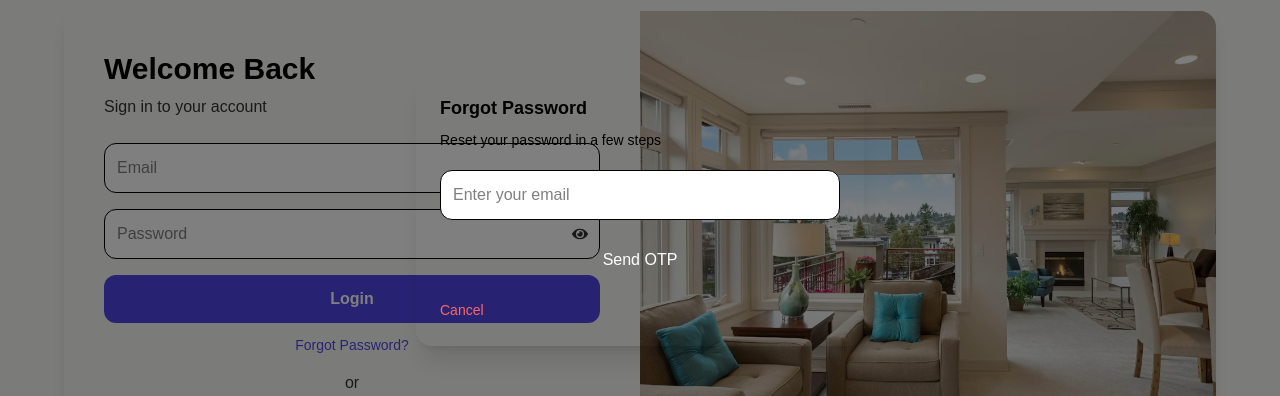
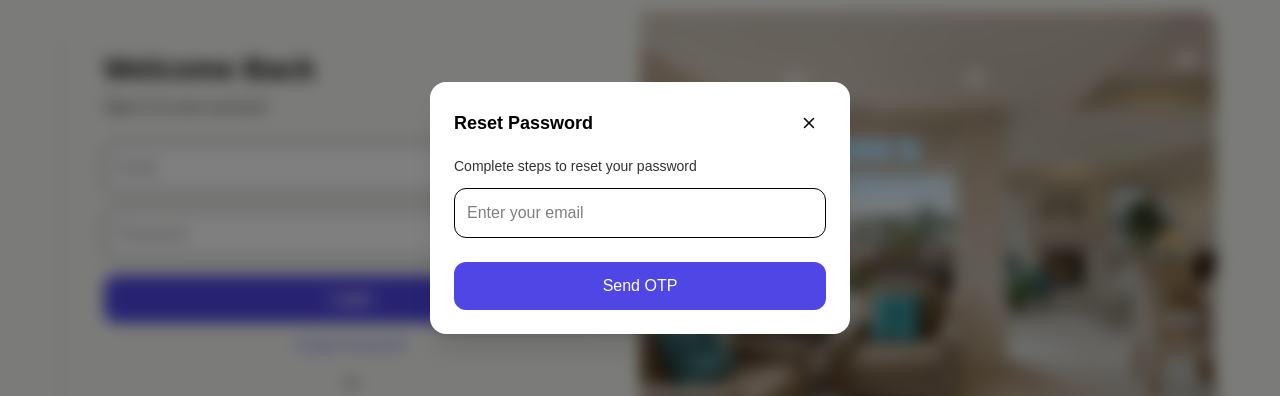
Before and after one commit to Aakash070802/brick-nest-estate, a React (Vite) app in the folder frontend/: page /login in a window 1280 px wide. Both pictures are taken after a click on the element "Forgot Password?". Shown: the part 192-588 px from the top of the page. Built offline with nearby package versions, Linux system fonts and the light colour scheme; no server answers.

Commit message:
feat: enhance Modal component with title and close button; integrate into Login and Register flows

```diff
--- a/frontend/src/components/common/Modal.jsx
+++ b/frontend/src/components/common/Modal.jsx
@@ -1,17 +1,42 @@
 import { motion } from "framer-motion";
+import { X } from "lucide-react";
 
-const Modal = ({ children, onClose }) => {
+const Modal = ({ children, onClose, title }) => {
   return (
     <>
-      <div className="fixed inset-0 bg-black/50 z-40" onClick={onClose} />
+      {/* Backdrop */}
+      <div
+        className="fixed inset-0 bg-black/50 backdrop-blur-sm z-40"
+        onClick={onClose}
+      />
 
+      {/* Modal */}
       <motion.div
-        initial={{ opacity: 0, scale: 0.9 }}
-        animate={{ opacity: 1, scale: 1 }}
-        exit={{ opacity: 0, scale: 0.9 }}
-        className="fixed z-50 top-1/2 left-1/2 -translate-x-1/2 -translate-y-1/2 bg-(--color-surface) p-6 rounded-xl w-[90%] max-w-sm"
+        initial={{ opacity: 0, scale: 0.95, y: 30 }}
+        animate={{ opacity: 1, scale: 1, y: 0 }}
+        exit={{ opacity: 0, scale: 0.95, y: 30 }}
+        className="fixed z-50 top-1/2 left-1/2
+        -translate-x-1/2 -translate-y-1/2
+        w-[92%] sm:w-[85%] md:w-[420px]
+        max-h-[90vh] overflow-y-auto
+        bg-[var(--color-card)]
+        text-[var(--color-foreground)]
+        rounded-2xl shadow-xl p-5 sm:p-6"
       >
-        {children}
+        {/* Header */}
+        <div className="flex items-center justify-between mb-4">
+          {title && <h2 className="text-lg font-semibold">{title}</h2>}
+
+          <button
+            onClick={onClose}
+            className="p-2 rounded-lg hover:bg-[var(--color-muted)] transition"
+          >
+            <X size={18} />
+          </button>
+        </div>
+
+        {/* Content */}
+        <div className="space-y-3">{children}</div>
       </motion.div>
     </>
   );
--- a/frontend/src/containers/auth/Login.jsx
+++ b/frontend/src/containers/auth/Login.jsx
@@ -17,41 +17,78 @@ import {
   loginFailure,
 } from "../../redux/features/userSlice";
 import LoginForm from "../../components/common/LoginForm";
-import { motion } from "framer-motion";
+import Modal from "../../components/common/Modal";
+import { motion, AnimatePresence } from "framer-motion";
 import { toast } from "react-toastify";
+import { FaEye, FaEyeSlash } from "react-icons/fa";
+
+const backdrop = {
+  hidden: { opacity: 0 },
+  visible: { opacity: 1 },
+  exit: { opacity: 0 },
+};
+
+const modalAnim = {
+  hidden: { opacity: 0, scale: 0.9, y: 40 },
+  visible: {
+    opacity: 1,
+    scale: 1,
+    y: 0,
+    transition: { duration: 0.25 },
+  },
+  exit: {
+    opacity: 0,
+    scale: 0.9,
+    y: 40,
+    transition: { duration: 0.2 },
+  },
+};
 
 const Login = () => {
-  const [formData, setFormData] = useState({
-    email: "",
-    password: "",
-  });
+  /**
+   * @description State variables for login form, Google login loading state, account restoration flow, and forgot password flow
+   */
+  const [formData, setFormData] = useState({ email: "", password: "" });
   const [googleLoading, setGoogleLoading] = useState(false);
 
-  // Restore Account State
   const [showRestoreModal, setShowRestoreModal] = useState(false);
   const [step, setStep] = useState(1);
   const [otp, setOtp] = useState("");
 
-  // Forgot Password State
+  /**
+   * @description State variables for forgot password flow, including modal visibility, step tracking, form inputs, and error handling
+   */
   const [showForgotModal, setShowForgotModal] = useState(false);
   const [forgotStep, setForgotStep] = useState(1);
   const [forgotEmail, setForgotEmail] = useState("");
   const [forgotOtp, setForgotOtp] = useState("");
   const [newPassword, setNewPassword] = useState("");
+  const [confirmNewPassword, setConfirmNewPassword] = useState("");
+  const [resetError, setResetError] = useState("");
+  const [showResetPassword, setShowResetPassword] = useState(false);
 
+  /**
+   * @description Redux dispatch and navigation hooks for handling authentication flow and page redirection
+   */
   const dispatch = useDispatch();
   const navigate = useNavigate();
   const { loading, error } = useSelector((state) => state.user);
 
+  /**
+   * @function handleChange
+   * @description Updates form data state on input change
+   */
   const handleChange = (e) => {
-    setFormData({
-      ...formData,
-      [e.target.id]: e.target.value,
-    });
+    setFormData({ ...formData, [e.target.id]: e.target.value });
   };
 
+  /**
+   * @function handleSubmit
+   * @description Validates form data and handles login flow, including error handling for account deactivation
+   */
   const handleSubmit = async (e) => {
     e.preventDefault();
+
     if (!formData.email || !formData.password) {
       return dispatch(loginFailure("All fields are required"));
     }
@@ -62,9 +99,7 @@ const Login = () => {
 
     try {
       dispatch(loginStart());
-
       const data = await loginUser(formData);
-
       dispatch(loginSuccess(data.data));
       toast.success("Welcome");
       navigate("/");
@@ -78,12 +113,14 @@ const Login = () => {
     }
   };
 
+  /**
+   * @function handleGoogleLogin
+   * @description Handles Google login flow, including error handling for account deactivation and cancellation
+   */
   const handleGoogleLogin = async () => {
     try {
       setGoogleLoading(true);
-
       const data = await loginWithGoogle();
-
       dispatch(loginSuccess(data.data));
       toast.success("Welcome");
       navigate("/");
@@ -101,6 +138,10 @@ const Login = () => {
     }
   };
 
+  /**
+   * @function handleRequestOtp
+   * @description Sends OTP request for account restoration and moves to OTP verification step
+   */
   const handleRequestOtp = async () => {
     try {
       await requestRestore(formData.email);
@@ -111,13 +152,15 @@ const Login = () => {
     }
   };
 
+  /**
+   * @function handleVerifyOtp
+   * @description Verifies OTP for account restoration and logs in the user
+   */
   const handleVerifyOtp = async () => {
     try {
       const data = await verifyRestore(formData.email, otp);
-
       dispatch(loginSuccess(data.data));
       toast.success("Account restored");
-
       setShowRestoreModal(false);
       navigate("/");
     } catch (err) {
@@ -125,6 +168,10 @@ const Login = () => {
     }
   };
 
+  /**
+   * @function handleForgotRequest
+   * @description Sends forgot password request and moves to OTP verification step
+   */
   const handleForgotRequest = async () => {
     try {
       await forgotPasswordRequest(forgotEmail);
@@ -135,6 +182,10 @@ const Login = () => {
     }
   };
 
+  /**
+   * @function handleVerifyForgotOtp
+   * @description Verifies OTP for forgot password flow and moves to reset step
+   */
   const handleVerifyForgotOtp = async () => {
     try {
       await verifyForgotOtp(forgotEmail, forgotOtp);
@@ -145,15 +196,34 @@ const Login = () => {
     }
   };
 
+  /**
+   * @function handleResetPassword
+   * @description Validates new password and sends reset request to server
+   */
   const handleResetPassword = async () => {
+    setResetError("");
+
+    if (!newPassword) {
+      return setResetError("Password is required");
+    }
+
+    if (!/^(?=.*[A-Z])(?=.*[\W_]).{6,}$/.test(newPassword)) {
+      return setResetError(
+        "Min 6 chars, 1 uppercase, 1 special character required",
+      );
+    }
+
+    if (newPassword !== confirmNewPassword) {
+      return setResetError("Passwords do not match");
+    }
+
     try {
       await resetPassword(forgotEmail, newPassword);
       toast.success("Password updated");
-
       setShowForgotModal(false);
       setForgotStep(1);
-
-      // optional: auto fill email in login
+      setConfirmNewPassword("");
+      setNewPassword("");
       setFormData((prev) => ({ ...prev, email: forgotEmail }));
     } catch (err) {
       toast.error(err.message);
@@ -162,11 +232,11 @@ const Login = () => {
 
   return (
     <>
-      <div className="min-h-screen flex items-center justify-center bg-(--color-bg) px-4">
+      <div className="min-h-screen flex items-center justify-center bg-(--color-background) px-4">
         <motion.div
           initial={{ opacity: 0, y: 30 }}
           animate={{ opacity: 1, y: 0 }}
-          className="w-full max-w-6xl rounded-2xl overflow-hidden shadow-lg flex flex-col md:flex-row"
+          className="w-full max-w-6xl rounded-2xl overflow-hidden shadow-lg flex flex-col md:flex-row bg-(--color-card)"
         >
           <LoginForm
             formData={formData}
@@ -183,35 +253,45 @@ const Login = () => {
             <img src={loginBgImg} className="h-full w-full object-cover" />
           </div>
         </motion.div>
+      </div>
 
+      {/* RESTORE MODAL */}
+      <AnimatePresence>
         {showRestoreModal && (
-          <div className="fixed inset-0 bg-black/50 flex items-center justify-center z-50 px-4">
           <motion.div
-              initial={{ opacity: 0, scale: 0.9 }}
-              animate={{ opacity: 1, scale: 1 }}
-              className="w-full max-w-md bg-(--color-surface) p-6 rounded-2xl shadow-xl"
+            variants={backdrop}
+            initial="hidden"
+            animate="visible"
+            exit="exit"
+            className="fixed inset-0 flex items-center justify-center z-50"
           >
-              <h2 className="text-lg font-semibold mb-2 text-(--color-text)">
-                Restore Account
-              </h2>
-
-              <p className="text-sm text-(--color-text-muted) mb-5">
+            <motion.div variants={modalAnim}>
+              <Modal
+                title="Restore Account"
+                onClose={() => setShowRestoreModal(false)}
+              >
+                <p className="text-sm text-[var(--color-muted-foreground)] mb-3">
                   Your account is deactivated. Enter OTP to restore it.
                 </p>
 
                 {step === 1 ? (
                   <>
                     <input
-                    type="email"
                       value={formData.email}
                       disabled
-                    className="w-full p-3 rounded-xl bg-(--color-card) border border-(--color-border)"
+                      className="w-full p-3 rounded-xl
+                bg-[var(--color-card)]
+                border border-[var(--color-border)]
+                text-[var(--color-foreground)]
+                opacity-70"
                     />
 
                     <button
                       onClick={handleRequestOtp}
-                    className="mt-4 w-full py-3 rounded-xl text-white font-medium"
-                    style={{ background: "var(--gradient-primary)" }}
+                      className="mt-3 w-full p-3 rounded-xl
+                bg-[var(--color-primary)]
+                text-[var(--color-primary-foreground)]
+                font-semibold"
                     >
                       Send OTP
                     </button>
@@ -219,124 +299,137 @@ const Login = () => {
                 ) : (
                   <>
                     <input
-                    type="text"
                       placeholder="Enter OTP"
                       value={otp}
                       onChange={(e) => setOtp(e.target.value)}
-                    className="w-full p-3 rounded-xl bg-(--color-card) border border-(--color-border)"
+                      className="w-full p-3 rounded-xl
+                bg-[var(--color-card)]
+                border border-[var(--color-border)]
+                text-[var(--color-foreground)]
+                focus:ring-2 focus:ring-[var(--color-primary)]"
                     />
 
                     <button
                       onClick={handleVerifyOtp}
-                    className="mt-4 w-full py-3 rounded-xl text-white font-medium"
-                    style={{ background: "var(--gradient-primary)" }}
+                      className="mt-3 w-full p-3 rounded-xl
+                bg-[var(--color-primary)]
+                text-[var(--color-primary-foreground)]
+                font-semibold"
                     >
                       Verify & Restore
                     </button>
                   </>
                 )}
+              </Modal>
+            </motion.div>
+          </motion.div>
+        )}
+      </AnimatePresence>
 
-              <button
-                onClick={() => setShowRestoreModal(false)}
-                className="mt-4 text-sm text-red-400 hover:underline"
+      {/* FORGOT PASSWORD MODAL */}
+      <AnimatePresence>
+        {showForgotModal && (
+          <motion.div
+            variants={backdrop}
+            initial="hidden"
+            animate="visible"
+            exit="exit"
+            className="fixed inset-0 flex items-center justify-center z-50"
           >
-                Cancel
-              </button>
-            </motion.div>
-          </div>
-        )}
-
-        {showForgotModal && (
-          <div className="fixed inset-0 bg-black/50 flex items-center justify-center z-50 px-4">
-            <motion.div
-              initial={{ opacity: 0, scale: 0.9 }}
-              animate={{ opacity: 1, scale: 1 }}
-              className="w-full max-w-md bg-(--color-surface) p-6 rounded-2xl shadow-xl"
+            <motion.div variants={modalAnim}>
+              <Modal
+                title="Reset Password"
+                onClose={() => {
+                  setShowForgotModal(false);
+                  setForgotStep(1);
+                }}
               >
-              <h2 className="text-lg font-semibold mb-2 text-(--color-text)">
-                Forgot Password
-              </h2>
-
-              <p className="text-sm text-(--color-text-muted) mb-5">
-                Reset your password in a few steps
+                <p className="text-sm text-[var(--color-muted-foreground)] mb-3">
+                  Complete steps to reset your password
                 </p>
 
-              {/* STEP 1 */}
                 {forgotStep === 1 && (
                   <>
                     <input
-                    type="email"
                       placeholder="Enter your email"
                       value={forgotEmail}
                       onChange={(e) => setForgotEmail(e.target.value)}
-                    className="w-full p-3 rounded-xl bg-(--color-card) border border-(--color-border)"
+                      className="w-full p-3 rounded-xl bg-[var(--color-card)] border border-[var(--color-border)] text-[var(--color-foreground)] focus:ring-2 focus:ring-[var(--color-primary)]"
                     />
 
                     <button
                       onClick={handleForgotRequest}
-                    className="mt-4 w-full py-3 rounded-xl text-white font-medium"
-                    style={{ background: "var(--gradient-primary)" }}
+                      className="mt-3 w-full p-3 rounded-xl bg-[var(--color-primary)] text-[var(--color-primary-foreground)]"
                     >
                       Send OTP
                     </button>
                   </>
                 )}
 
-              {/* STEP 2 */}
                 {forgotStep === 2 && (
                   <>
                     <input
-                    type="text"
                       placeholder="Enter OTP"
                       value={forgotOtp}
                       onChange={(e) => setForgotOtp(e.target.value)}
-                    className="w-full p-3 rounded-xl bg-(--color-card) border border-(--color-border)"
+                      className="w-full p-3 rounded-xl bg-[var(--color-card)] border border-[var(--color-border)] text-[var(--color-foreground)]"
                     />
 
                     <button
                       onClick={handleVerifyForgotOtp}
-                    className="mt-4 w-full py-3 rounded-xl text-white font-medium"
-                    style={{ background: "var(--gradient-primary)" }}
+                      className="mt-3 w-full p-3 rounded-xl bg-[var(--color-primary)] text-[var(--color-primary-foreground)]"
                     >
                       Verify OTP
                     </button>
                   </>
                 )}
 
-              {/* STEP 3 */}
                 {forgotStep === 3 && (
                   <>
+                    <div className="relative">
+                      <input
+                        type={showResetPassword ? "text" : "password"}
+                        placeholder="New password"
+                        value={newPassword}
+                        onChange={(e) => setNewPassword(e.target.value)}
+                        className="w-full p-3 pr-10 rounded-xl bg-[var(--color-card)] border border-[var(--color-border)] text-[var(--color-foreground)] focus:ring-2 focus:ring-[var(--color-primary)]"
+                      />
+
+                      <span
+                        onClick={() => setShowResetPassword(!showResetPassword)}
+                        className="absolute right-3 top-1/2 -translate-y-1/2 cursor-pointer text-[var(--color-muted-foreground)]"
+                      >
+                        {showResetPassword ? <FaEyeSlash /> : <FaEye />}
+                      </span>
+                    </div>
+
                     <input
                       type="password"
-                    placeholder="Enter new password"
-                    value={newPassword}
-                    onChange={(e) => setNewPassword(e.target.value)}
-                    className="w-full p-3 rounded-xl bg-(--color-card) border border-(--color-border)"
+                      placeholder="Confirm password"
+                      value={confirmNewPassword}
+                      onChange={(e) => setConfirmNewPassword(e.target.value)}
+                      className="w-full mt-3 p-3 rounded-xl bg-[var(--color-card)] border border-[var(--color-border)] text-[var(--color-foreground)] focus:ring-2 focus:ring-[var(--color-primary)]"
                     />
+
+                    {resetError && (
+                      <p className="mt-2 text-sm text-[var(--color-destructive)]">
+                        {resetError}
+                      </p>
+                    )}
 
                     <button
                       onClick={handleResetPassword}
-                    className="mt-4 w-full py-3 rounded-xl text-white font-medium"
-                    style={{ background: "var(--gradient-primary)" }}
+                      className="mt-3 w-full p-3 rounded-xl bg-[var(--color-primary)] text-[var(--color-primary-foreground)] font-semibold"
                     >
                       Reset Password
                     </button>
                   </>
                 )}
-
-              <button
-                onClick={() => {
-                  setShowForgotModal(false);
-                  setForgotStep(1);
-                }}
-                className="mt-4 text-sm text-red-400 hover:underline"
-              >
-                Cancel
-              </button>
+              </Modal>
             </motion.div>
-          </div>
+          </motion.div>
         )}
-      </div>
+      </AnimatePresence>
     </>
   );
 };
--- a/frontend/src/routes/routesConfig.jsx
+++ b/frontend/src/routes/routesConfig.jsx
@@ -18,6 +18,8 @@ import Search from "../containers/Search";
 import PrivateRoute from "../components/common/PrivateRoute";
 import Layout from "../components/layout/Layout";
 
+import NotFound from "../components/common/NotFound";
+
 export const routes = [
   {
     element: <Layout />,
@@ -30,6 +32,7 @@ export const routes = [
       { path: "/register", element: <Register /> },
       { path: "/search", element: <Search /> },
       { path: "/listing/:listingId", element: <Listing /> },
+      { path: "*", element: <NotFound /> },
 
       // PROTECTED
       {
```
Also changed, not shown: frontend/src/containers/auth/Register.jsx (+10 -5 lines). Lines whose indentation alone changed are shown as unchanged.
